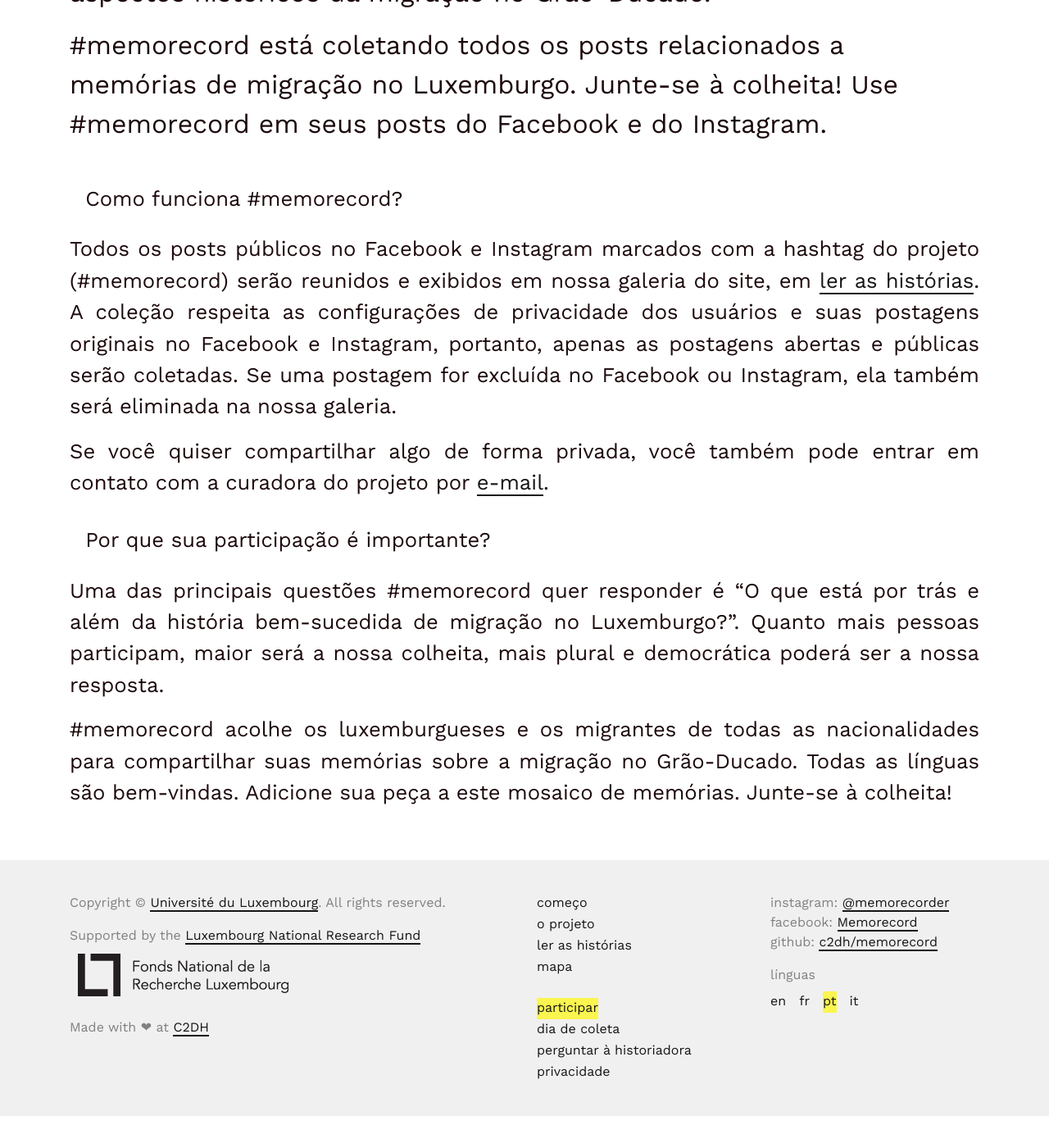
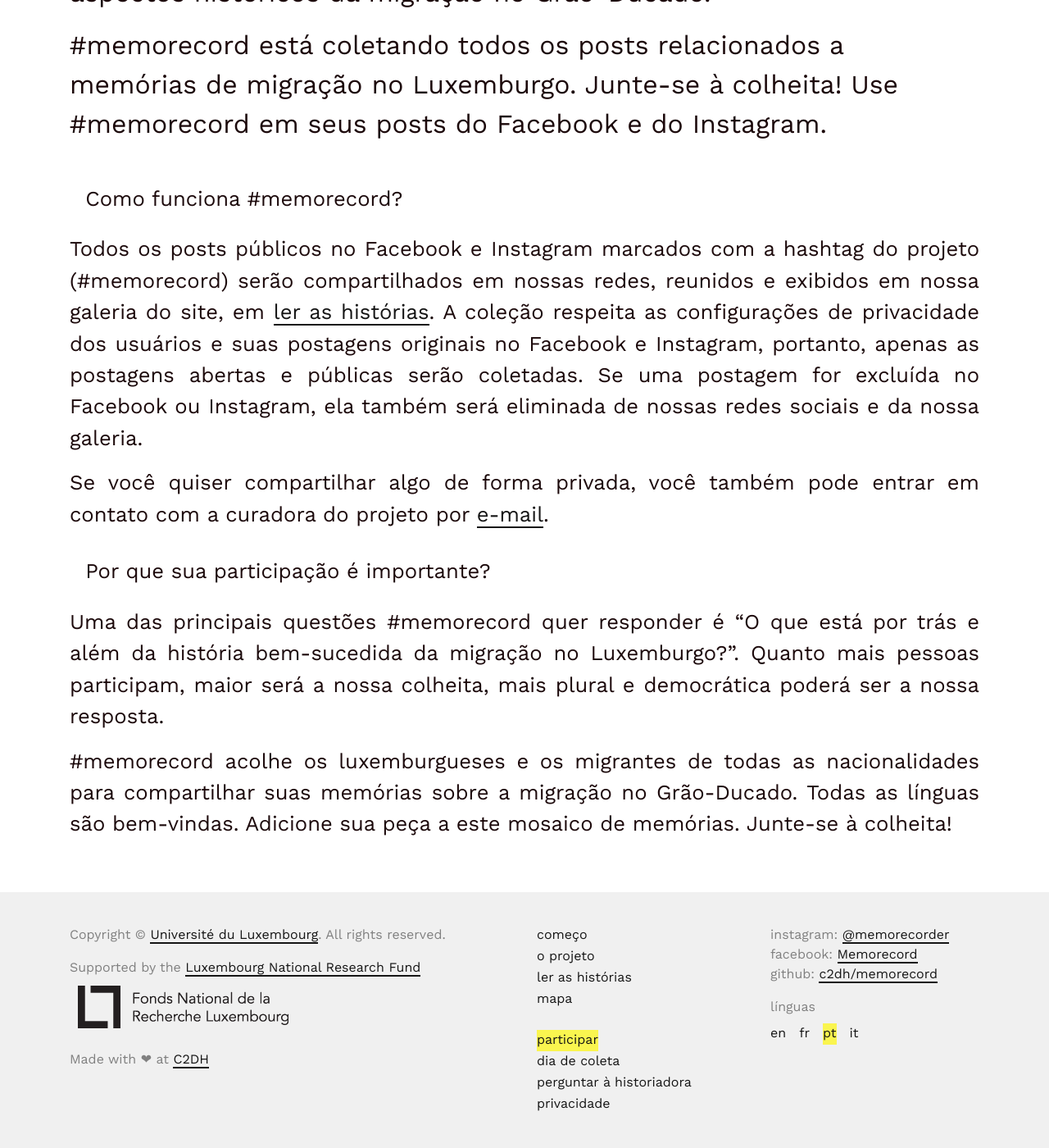
Before and after one commit to C2DH/memorecord, a Jekyll site: the page built from pages/take-part.pt.md, in a window 1280 px wide and 1400 px high, scrolled down 537 px. Shown: the whole window at 82% size. Built offline with Jekyll 4.4.1, drawn with Linux system fonts in a browser that asks for light colours; before the commit the page ends 1898 px from its top, so only the background shows below that.

Commit message:
Update take-part.pt.md

```diff
--- a/pages/take-part.pt.md
+++ b/pages/take-part.pt.md
@@ -14,12 +14,12 @@ A participação da comunidade é a alma desse experimento de *crowdsourcing*. A
 
 # Como funciona #memorecord?
 
-Todos os posts públicos no Facebook e Instagram marcados com a hashtag do projeto (#memorecord) serão reunidos e exibidos em nossa galeria do site, em [ler as histórias](https://c2dh.github.io/memorecord/stories/). A coleção respeita as configurações de privacidade dos usuários e suas postagens originais no Facebook e Instagram, portanto, apenas as postagens abertas e públicas serão coletadas. Se uma postagem for excluída no Facebook ou Instagram, ela também será eliminada na nossa galeria.
+Todos os posts públicos no Facebook e Instagram marcados com a hashtag do projeto (#memorecord) serão compartilhados em nossas redes, reunidos e exibidos em nossa galeria do site, em [ler as histórias](https://c2dh.github.io/memorecord/stories/). A coleção respeita as configurações de privacidade dos usuários e suas postagens originais no Facebook e Instagram, portanto, apenas as postagens abertas e públicas serão coletadas. Se uma postagem for excluída no Facebook ou Instagram, ela também será eliminada de nossas redes sociais e da nossa galeria.
 
 Se você quiser compartilhar algo de forma privada, você também pode entrar em contato com a curadora do projeto por [e-mail](mailto: anita.lucchesi@uni.lu).
 
 # Por que sua participação é importante?
 
-Uma das principais questões #memorecord quer responder é "O que está por trás e além da história bem-sucedida de migração no Luxemburgo?". Quanto mais pessoas participam, maior será a nossa colheita, mais plural e democrática poderá ser a nossa resposta.
+Uma das principais questões #memorecord quer responder é "O que está por trás e além da história bem-sucedida da migração no Luxemburgo?". Quanto mais pessoas participam, maior será a nossa colheita, mais plural e democrática poderá ser a nossa resposta.
 
 #memorecord acolhe os luxemburgueses e os migrantes de todas as nacionalidades para compartilhar suas memórias sobre a migração no Grão-Ducado. Todas as línguas são bem-vindas. Adicione sua peça a este mosaico de memórias. Junte-se à colheita!
```
